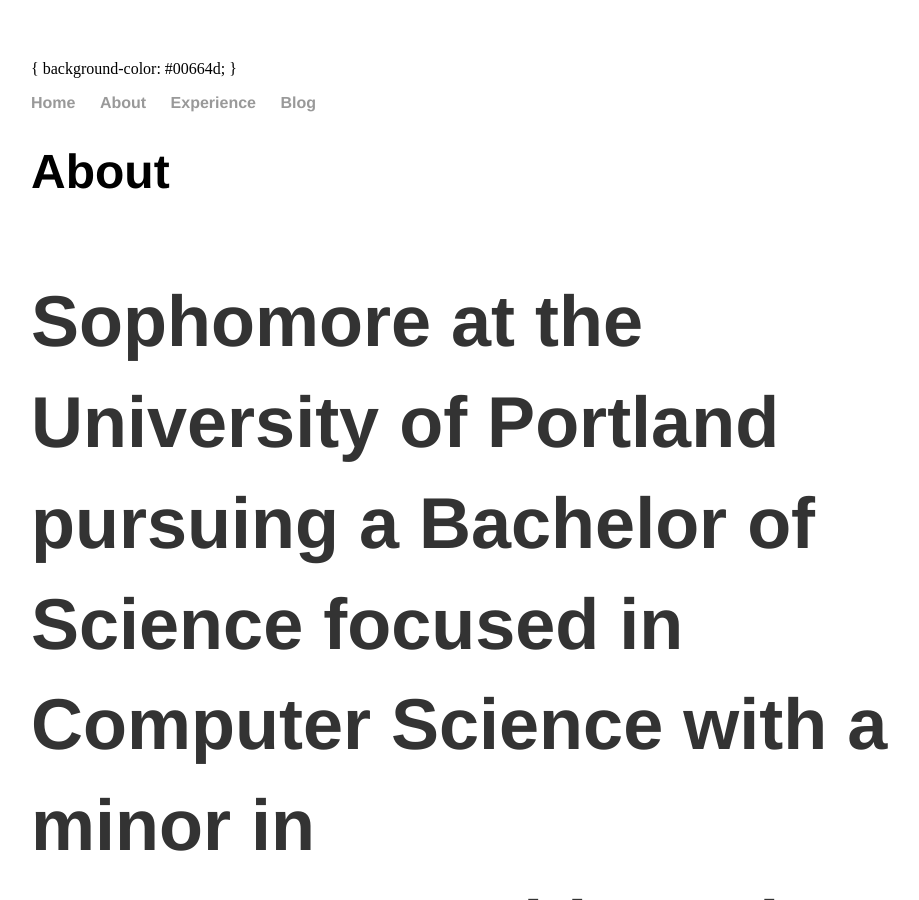
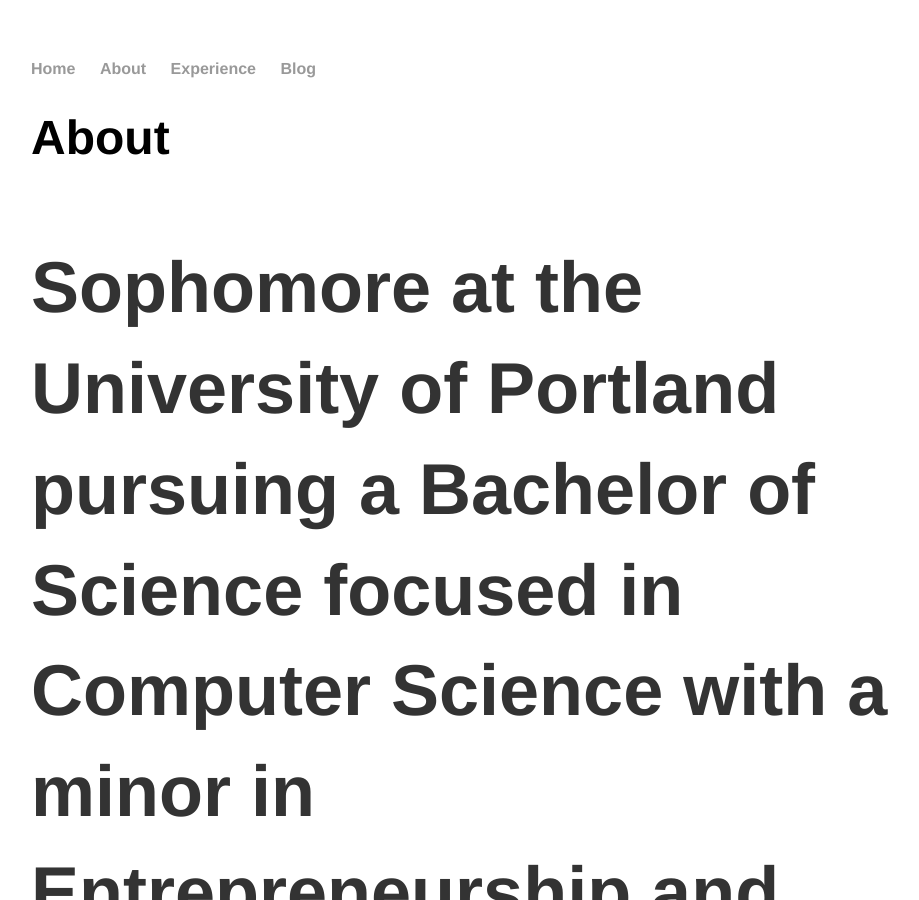
Before and after one commit to smandla/smandla.github.io, a Jekyll site: the page built from about/index.html, in a window 1280 px wide and 900 px high. Shown: the whole window, without its empty margins (161-1080 px from the left). Built offline with Jekyll 4.4.1, drawn with Linux system fonts in a browser that asks for light colours.

Commit message:
Update default.html

```diff
--- a/_layouts/default.html
+++ b/_layouts/default.html
@@ -6,9 +6,7 @@
 			<link rel="stylesheet" type="text/css" href="/css/main.css">
 		</head>
 		<body>
-			{
-			background-color: #00664d;
-			}
+
 			<nav>
 	    		<ul>
 	        		<li><a href="/">Home</a></li>
```
